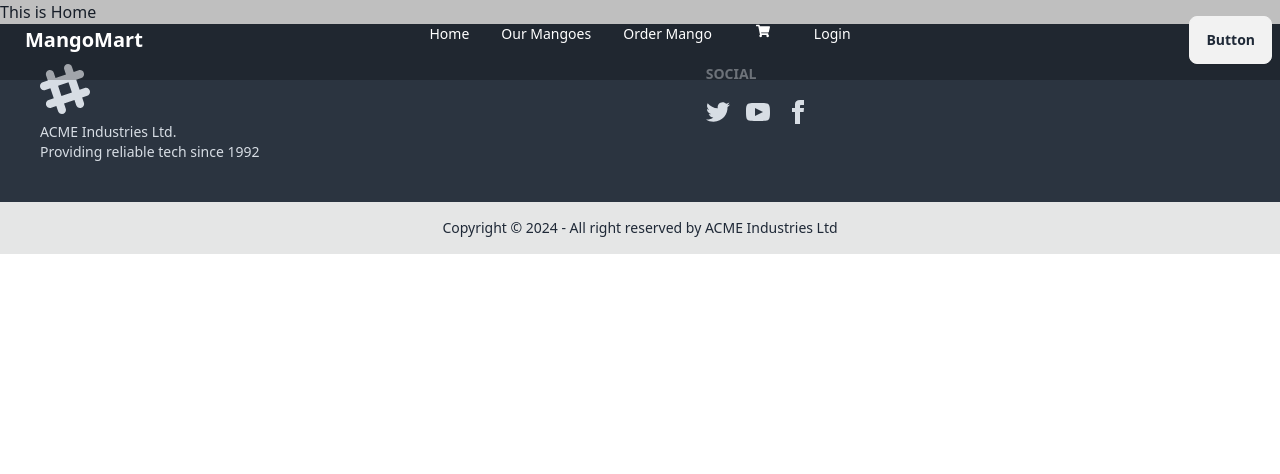
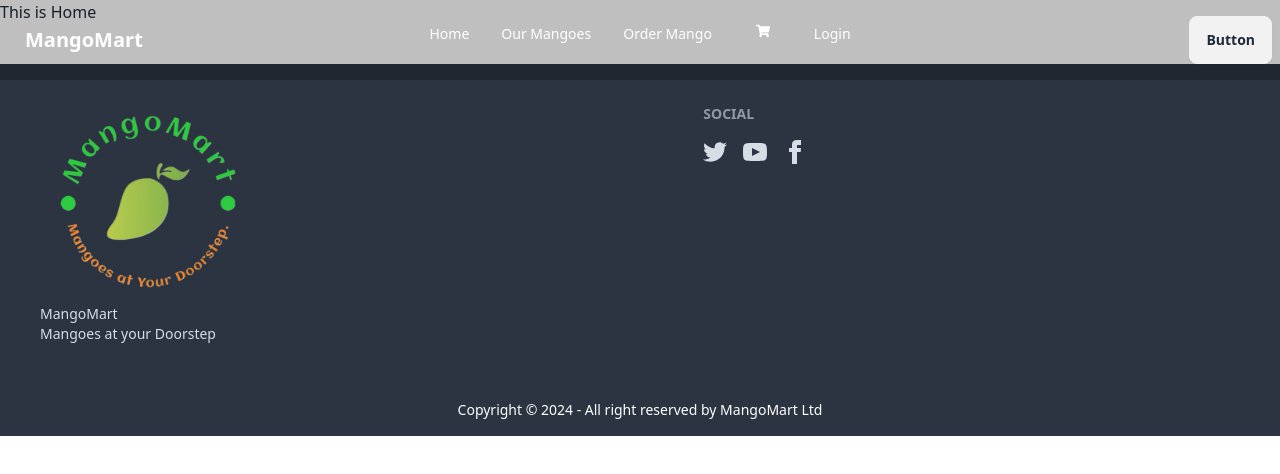
Before and after one commit to nafis200/MangoMart-frontend, a React (Vite) app: page / in a window 1280 px wide. Shown: the top 474 px of the page. Built offline with nearby package versions, Linux system fonts and the light colour scheme.

Commit message:
NavBar & Footer added

```diff
--- a/src/Pages/Home/Home.jsx
+++ b/src/Pages/Home/Home.jsx
@@ -3,7 +3,7 @@ import React from 'react';
 const Home = () => {
     return (
         <div>
-            <h2>This is Home</h2>
+            <h2 className=''>This is Home</h2>
         </div>
     );
 };
--- a/src/Pages/Shared/Footer/Footer.jsx
+++ b/src/Pages/Shared/Footer/Footer.jsx
@@ -1,12 +1,14 @@
 import React from 'react';
+import logoPng from '../../../assets/images/logoPng.png'
 
 const Footer = () => {
     return (
         <div>
-            <footer className="footer p-10 bg-neutral text-neutral-content">
+            <footer className="footer p-10 bg-neutral text-neutral-content mt-10">
                 <aside>
-                    <svg width="50" height="50" viewBox="0 0 24 24" xmlns="http://www.w3.org/2000/svg" fillRule="evenodd" clipRule="evenodd" className="fill-current"><path d="M22.672 15.226l-2.432.811.841 2.515c.33 1.019-.209 2.127-1.23 2.456-1.15.325-2.148-.321-2.463-1.226l-.84-2.518-5.013 1.677.84 2.517c.391 1.203-.434 2.542-1.831 2.542-.88 0-1.601-.564-1.86-1.314l-.842-2.516-2.431.809c-1.135.328-2.145-.317-2.463-1.229-.329-1.018.211-2.127 1.231-2.456l2.432-.809-1.621-4.823-2.432.808c-1.355.384-2.558-.59-2.558-1.839 0-.817.509-1.582 1.327-1.846l2.433-.809-.842-2.515c-.33-1.02.211-2.129 1.232-2.458 1.02-.329 2.13.209 2.461 1.229l.842 2.515 5.011-1.677-.839-2.517c-.403-1.238.484-2.553 1.843-2.553.819 0 1.585.509 1.85 1.326l.841 2.517 2.431-.81c1.02-.33 2.131.211 2.461 1.229.332 1.018-.21 2.126-1.23 2.456l-2.433.809 1.622 4.823 2.433-.809c1.242-.401 2.557.484 2.557 1.838 0 .819-.51 1.583-1.328 1.847m-8.992-6.428l-5.01 1.675 1.619 4.828 5.011-1.674-1.62-4.829z"></path></svg>
-                    <p>ACME Industries Ltd.<br />Providing reliable tech since 1992</p>
+                    {/* <svg width="50" height="50" viewBox="0 0 24 24" xmlns="http://www.w3.org/2000/svg" fillRule="evenodd" clipRule="evenodd" className="fill-current"><path d="M22.672 15.226l-2.432.811.841 2.515c.33 1.019-.209 2.127-1.23 2.456-1.15.325-2.148-.321-2.463-1.226l-.84-2.518-5.013 1.677.84 2.517c.391 1.203-.434 2.542-1.831 2.542-.88 0-1.601-.564-1.86-1.314l-.842-2.516-2.431.809c-1.135.328-2.145-.317-2.463-1.229-.329-1.018.211-2.127 1.231-2.456l2.432-.809-1.621-4.823-2.432.808c-1.355.384-2.558-.59-2.558-1.839 0-.817.509-1.582 1.327-1.846l2.433-.809-.842-2.515c-.33-1.02.211-2.129 1.232-2.458 1.02-.329 2.13.209 2.461 1.229l.842 2.515 5.011-1.677-.839-2.517c-.403-1.238.484-2.553 1.843-2.553.819 0 1.585.509 1.85 1.326l.841 2.517 2.431-.81c1.02-.33 2.131.211 2.461 1.229.332 1.018-.21 2.126-1.23 2.456l-2.433.809 1.622 4.823 2.433-.809c1.242-.401 2.557.484 2.557 1.838 0 .819-.51 1.583-1.328 1.847m-8.992-6.428l-5.01 1.675 1.619 4.828 5.011-1.674-1.62-4.829z"></path></svg> */}
+                    <img src={logoPng} alt="Logo" className='max-h-48 w' />
+                    <p>MangoMart<br />Mangoes at your Doorstep</p>
                 </aside>
                 <nav>
                     <h6 className="footer-title">Social</h6>
@@ -17,9 +19,10 @@ const Footer = () => {
                     </div>
                 </nav>
             </footer>
-            <footer className="footer footer-center p-4 bg-base-300 text-base-content">
+            {/* <footer className="footer footer-center p-4 bg-base-300 text-base-content"> */}
+            <footer className="footer footer-center p-4 bg-neutral text-white">
                 <aside>
-                    <p>Copyright © 2024 - All right reserved by ACME Industries Ltd</p>
+                    <p>Copyright © 2024 - All right reserved by MangoMart Ltd</p>
                 </aside>
             </footer>
         </div>
```
Also changed, not shown: src/assets/images/logo.png (renamed from src/assets/images/Screenshot (175).png), src/assets/images/logoPng.png (added).
